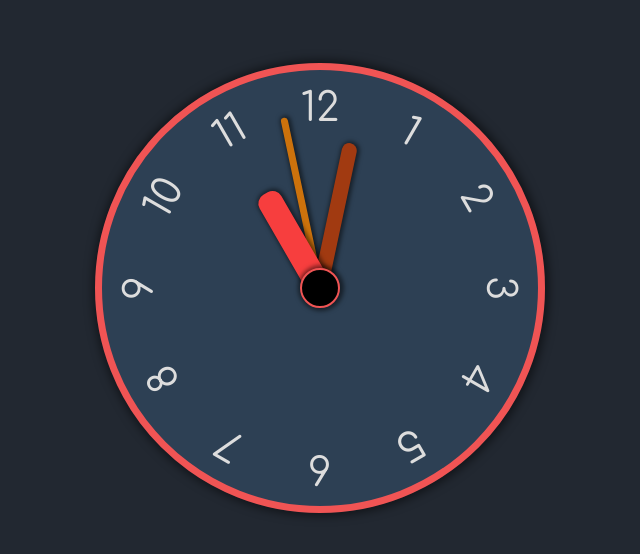
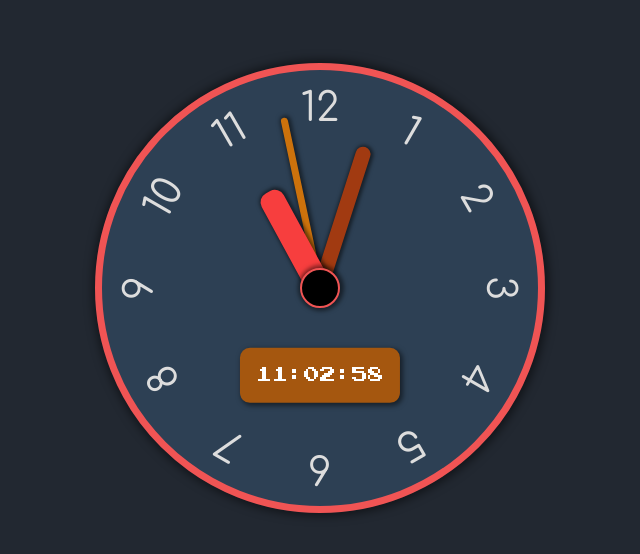
Before and after one commit to Ebinu-S/javascript-Challenge, a plain HTML site: page Analog clock/index.html in a window 1280 px wide. Shown: the part 112-666 px from the top of the page, without its empty margins (320-960 px from the left). Drawn offline with Linux system fonts and the light colour scheme.

Commit message:
digital clock added

```diff
--- a/Analog clock/index.html
+++ b/Analog clock/index.html
@@ -9,6 +9,7 @@
 </head>
 <body>
     <div class="clock">
+        <div class="digital"> <p></p><p>:</p><p></p><p>:</p><p></p></div>
         <div class="ball"></div>
         <div class="second"></div>
         <div class="minute"></div>
--- a/Analog clock/script.js
+++ b/Analog clock/script.js
@@ -1,16 +1,30 @@
 const secondHand = document.querySelector('.second');
 const minuteHand = document.querySelector('.minute');
 const hourHand = document.querySelector('.hour');
+const digitalHr = document.querySelector('.digital');
 
 function clockMain() {
     let date = new Date();
-    let seconds = date.getSeconds()/60;
-    let minutes = date.getMinutes()/60;
-    let hours = date.getHours()/12;
+    let seconds = date.getSeconds();
+    let minutes = date.getMinutes();
+    let hours = date.getHours();
 
-    rotateHand(secondHand, seconds);
-    rotateHand(minuteHand, minutes);
-    rotateHand(hourHand, hours);
+    secondsRatio = seconds/60;
+    minutesRatio = (secondsRatio + minutes)/60;
+    hoursRatio = (minutesRatio + hours)/12;
+
+    rotateHand(secondHand, secondsRatio);
+    rotateHand(minuteHand, minutesRatio);
+    rotateHand(hourHand, hoursRatio);
+
+    minutes = minutes < 10 ? '0' + minutes : minutes;
+    seconds = seconds < 10 ? '0' + seconds : seconds;
+    hours = hours > 12 ? hours - 12 : hours;
+    hours = hours < 10 ? '0' + hours : hours;
+
+    digitalHr.children[0].innerText = hours;
+    digitalHr.children[2].innerText = minutes;
+    digitalHr.children[4].innerText = seconds;
 };
 
 function rotateHand(hand,angle){
@@ -19,6 +33,4 @@ function rotateHand(hand,angle){
 //initialise
 clockMain();
 
-setInterval(() => {
-    clockMain();
-}, 1000);
+setInterval(() => {clockMain();}, 1000);
--- a/Analog clock/style.css
+++ b/Analog clock/style.css
@@ -1,4 +1,5 @@
 @import url('https://fonts.googleapis.com/css2?family=Comfortaa:wght@300;400;500;700&display=swap');
+@import url('https://fonts.googleapis.com/css2?family=Press+Start+2P&display=swap');
 
 * {
     box-sizing: border-box;
@@ -129,3 +130,19 @@ body {
     border: #f05454 2px solid;
     box-shadow: 1px 0px 4px 3px rgba(0,0,0,0.5);
 }
+
+.digital{
+    font-family: 'Press Start 2P', cursive;
+    display: flex;
+    position: absolute;
+    left: 50%;
+    top: 70%;
+    transform: translate(-50%,-50%);
+    font-size: 1rem;
+    background-color: #a5570f;
+    color: rgb(255, 255, 255);
+    border-radius: 10px;
+    padding:    0.2rem 1rem;
+    box-shadow: 2px 2px 5px 1px rgba(0,0,0,0.5) ;
+
+}
```
